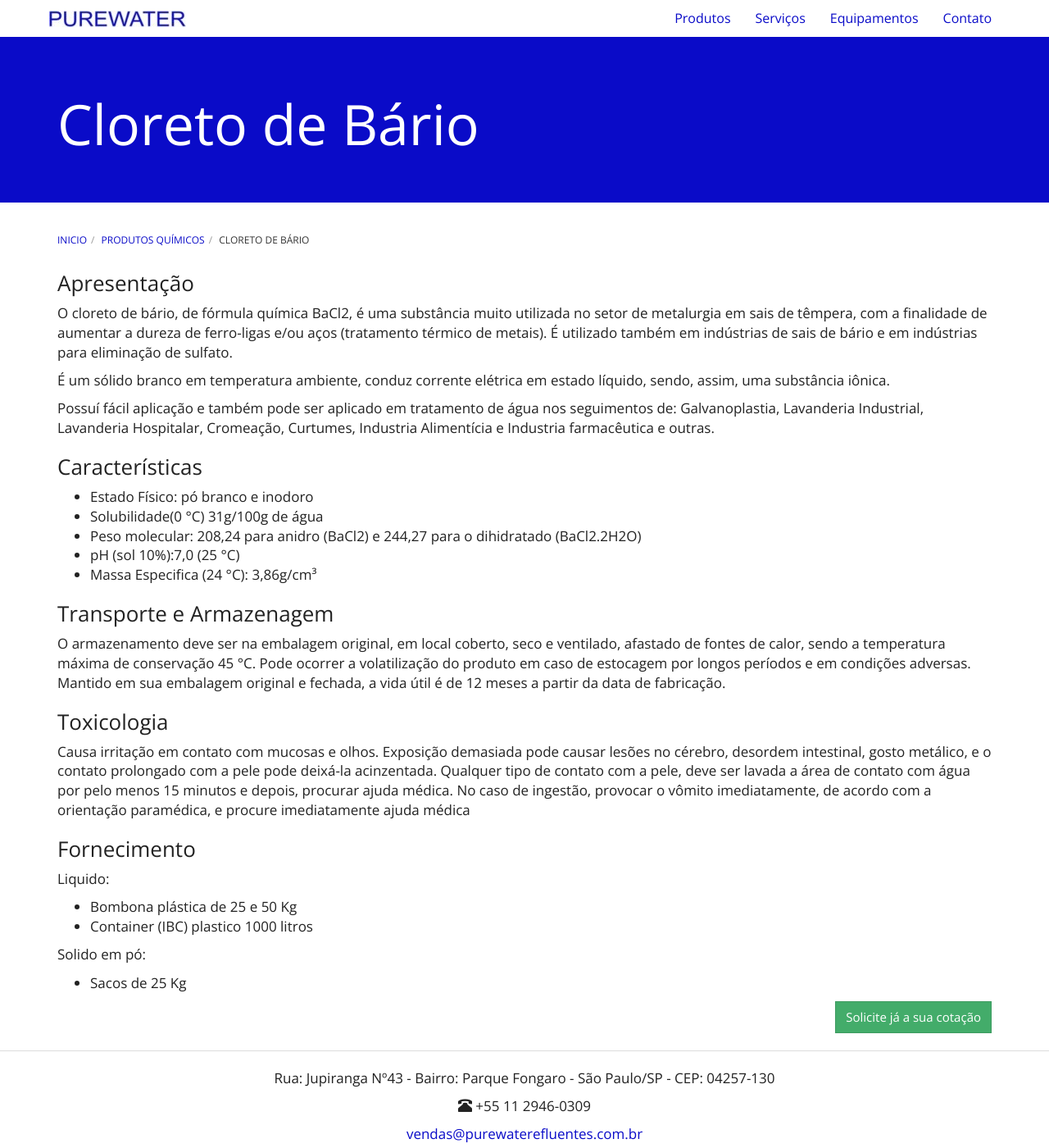
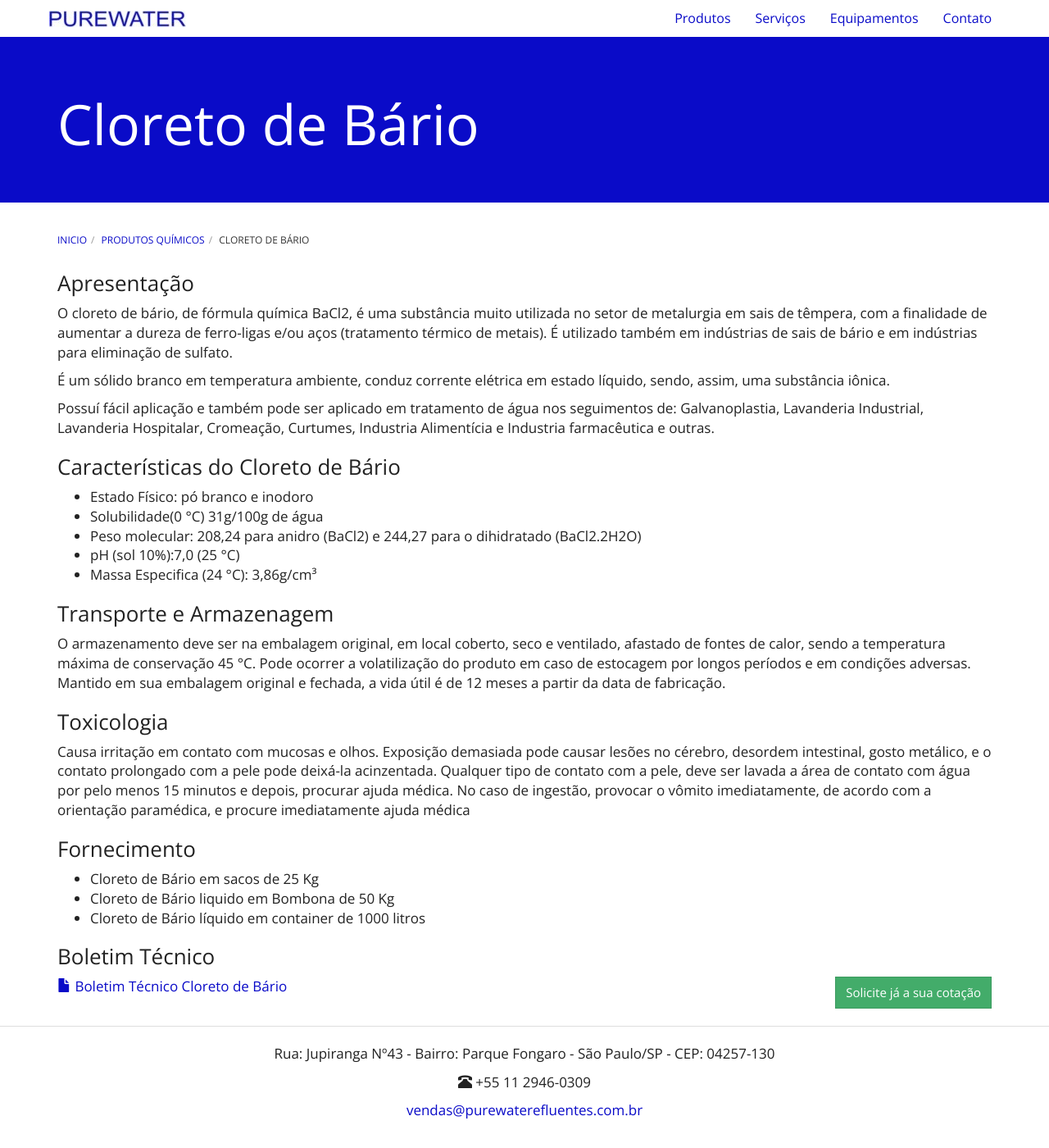
Before and after one commit to purewaterefluentes/purewaterefluentes.github.io, a Jekyll site: the page built from produtos/cloreto-de-bario.md, in a window 1280 px wide and 1400 px high. Shown: the whole window at 82% size. Built offline with Jekyll 4.4.1, drawn with Linux system fonts in a browser that asks for light colours; nearby versions of some CDN libraries; library files that are not in the unit come from our copies.

Commit message:
Update cloreto-de-bario.md

```diff
--- a/produtos/cloreto-de-bario.md
+++ b/produtos/cloreto-de-bario.md
@@ -1,6 +1,6 @@
 ---
 layout: contato
-pageTitle: Cloreto de Bário
+pageTitle: Cloreto de Bário, cloreto de bario dihidratado, Clorato de bário MONOHIDRATADO, bario, BaCl2, cloreto bario para tratamento de efleuntes
 title: Cloreto de Bário
 subtitle:
 ---
@@ -12,7 +12,7 @@ O cloreto de bário, de fórmula química BaCl2, é uma substância muito utiliz
 
 Possuí fácil aplicação e também pode ser aplicado em tratamento de água nos seguimentos de: Galvanoplastia, Lavanderia Industrial, Lavanderia Hospitalar, Cromeação, Curtumes, Industria Alimentícia e Industria farmacêutica e outras.
 
-### Características
+### Características do Cloreto de Bário
 
 - Estado Físico: pó branco e inodoro
 - Solubilidade(0 °C) 31g/100g de água
@@ -30,11 +30,10 @@ Causa irritação em contato com mucosas e olhos. Exposição demasiada pode cau
 
 ### Fornecimento
 
-Liquido:
+- Cloreto de Bário em sacos de 25 Kg
+- Cloreto de Bário liquido em Bombona de 50 Kg
+- Cloreto de Bário líquido em container de 1000 litros
 
-- Bombona plástica de 25 e 50 Kg
-- Container (IBC) plastico 1000 litros
+### Boletim Técnico
 
-Solido em pó:
-
-- Sacos de 25 Kg
+{% include purewater/link-boletim.html label="Boletim Técnico Cloreto de Bário" arquivo="FISPQ CLORETO DE BARIO.pdf" %}
```
